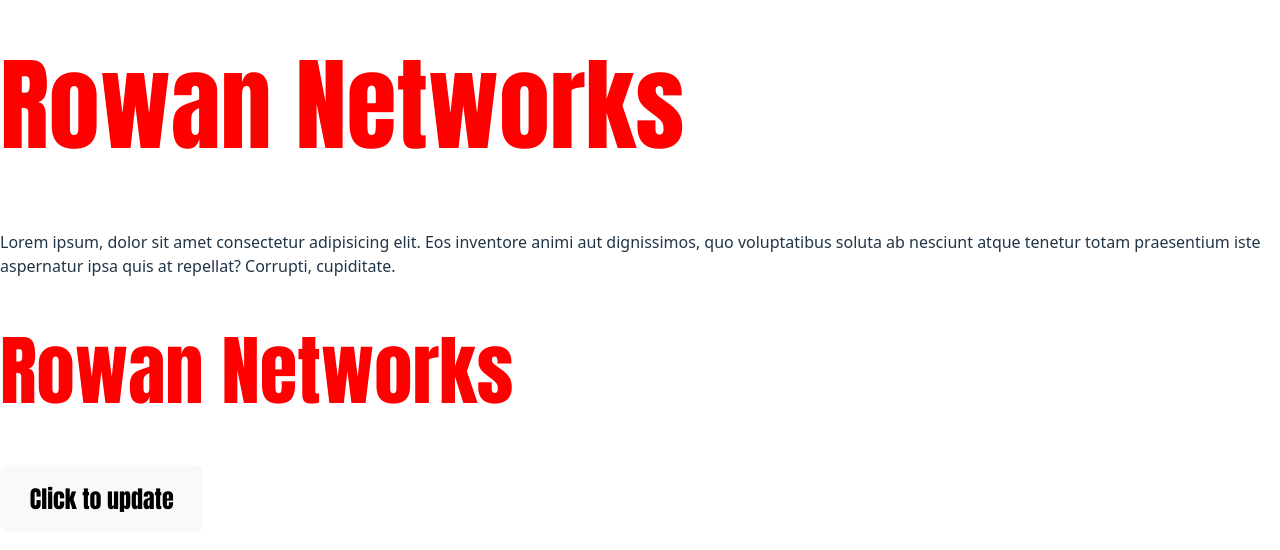
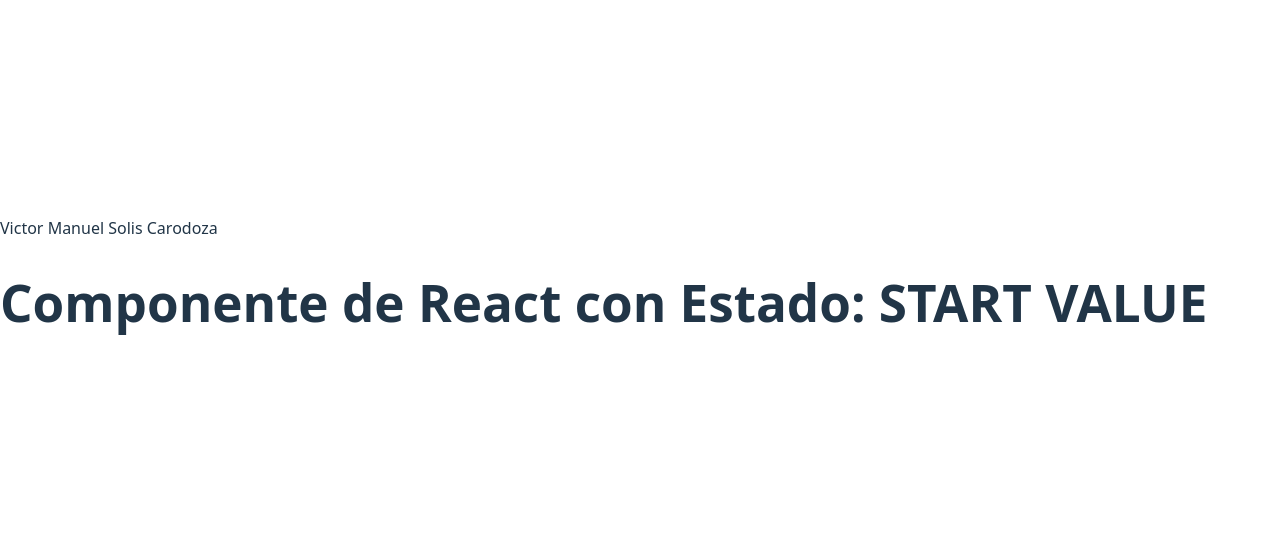
Before and after one commit to vicktor27/exercise1, a React (Vite) app: page / in a window 1280 px wide. Shown: the part 144-694 px from the top of the page. Built offline with nearby package versions, Linux system fonts and the light colour scheme.

Commit message:
apenas vamos en el state

```diff
--- a/src/App.jsx
+++ b/src/App.jsx
@@ -1,16 +1,15 @@
 import Header from "./components/Header/Header";
-import Footer from "./components/Footer/Footer";
-import Main from "./components/Main/Main";
-import { useState } from "react";
+import Footer from "./Footer";
+import MyName from "./MyName";
 
 function App() {
   let name = "PhD Victor M Solis Cardoza";
-  const [companyName, setCompanyName] = useState("Rowan Networks");
+
   return (
     <>
-      <Header companyName={companyName} />
-      <Main />
-      <Footer companyName={companyName} setCompanyName={setCompanyName} />
+      <Header />
+      <MyName />
+      <Footer />
     </>
   );
 }
--- a/src/Footer.jsx
+++ b/src/Footer.jsx
@@ -1,5 +1,4 @@
 import { useState } from "react";
-import "./Footer.css";
 
 function Footer() {
   const [x1, setX1] = useState("START VALUE");
```
